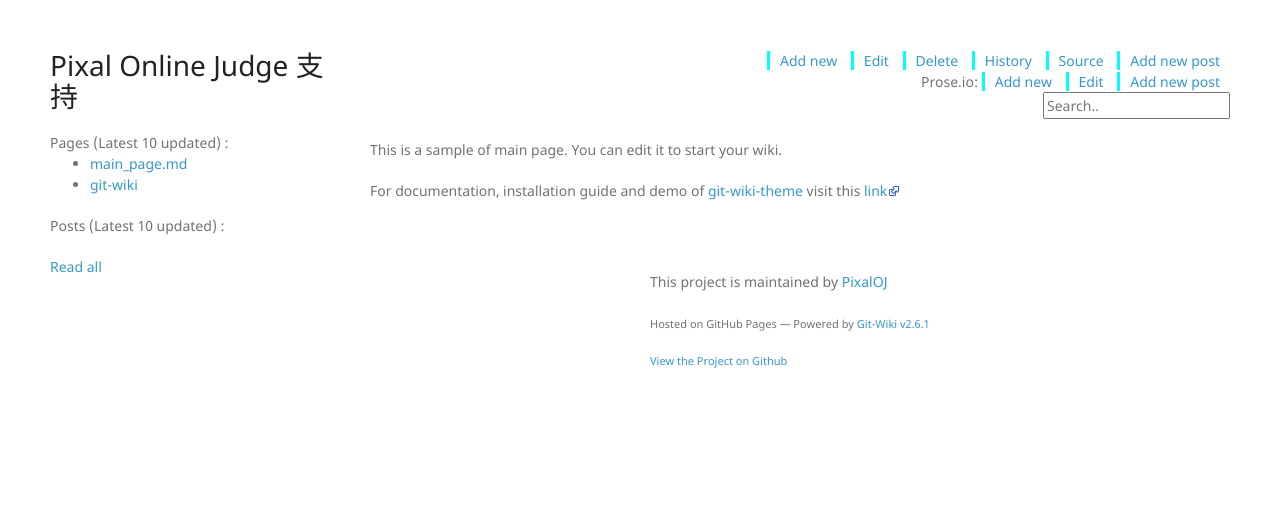
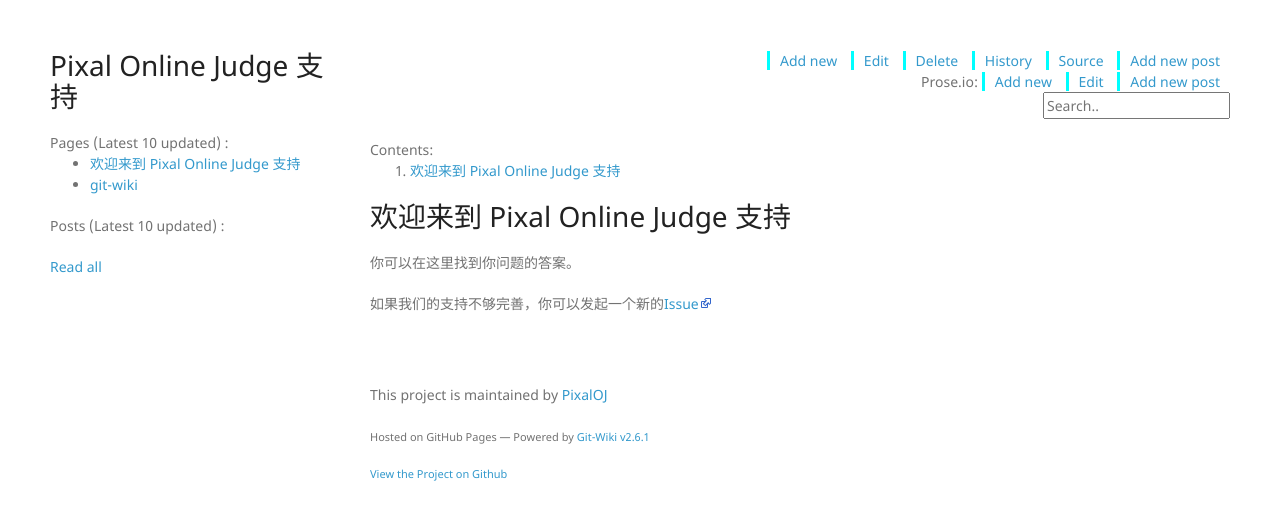
Before and after one commit to PixalOJ/support, a Jekyll site: the page built from wiki/main_page.md, in a window 1280 px wide. Shown: the top 520 px of the page. Built offline with Jekyll 4.4.1, drawn with Linux system fonts in a browser that asks for light colours; nearby versions of some CDN libraries; our own code applies the rules of GitHub Pages for plain Markdown files.

Commit message:
Update main_page.md

```diff
--- a/wiki/main_page.md
+++ b/wiki/main_page.md
@@ -2,6 +2,7 @@
 redirect_from: "/"
 ---
 
-This is a sample of main page. You can edit it to start your wiki.
+# 欢迎来到 Pixal Online Judge 支持
+你可以在这里找到你问题的答案。
 
-For documentation, installation guide and demo of [git-wiki-theme](git-wiki-theme) visit this [link](http://drassil.github.io/git-wiki/)
+如果我们的支持不够完善，你可以发起一个新的[Issue](https://github.com/PixalOJ/support/issues/new?assignees=&labels=&template=----.md&title=【建议】)
```
